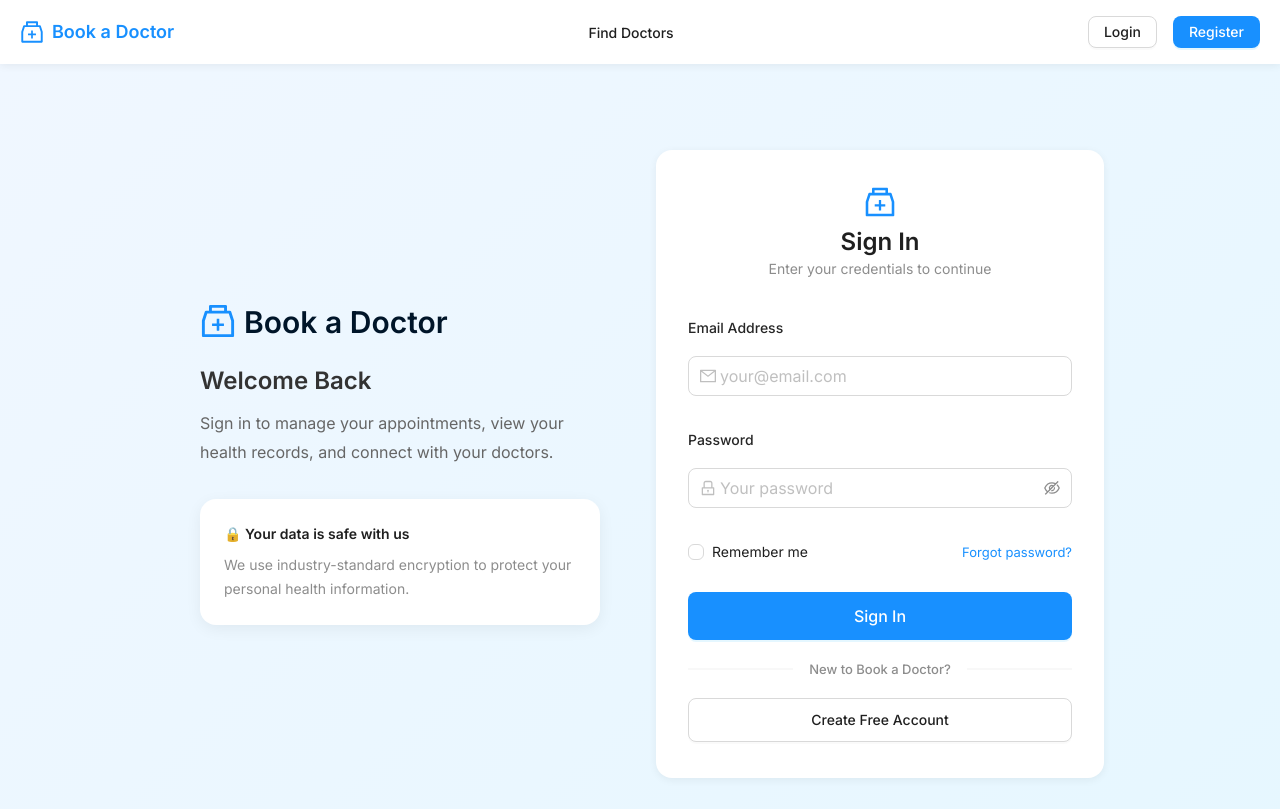
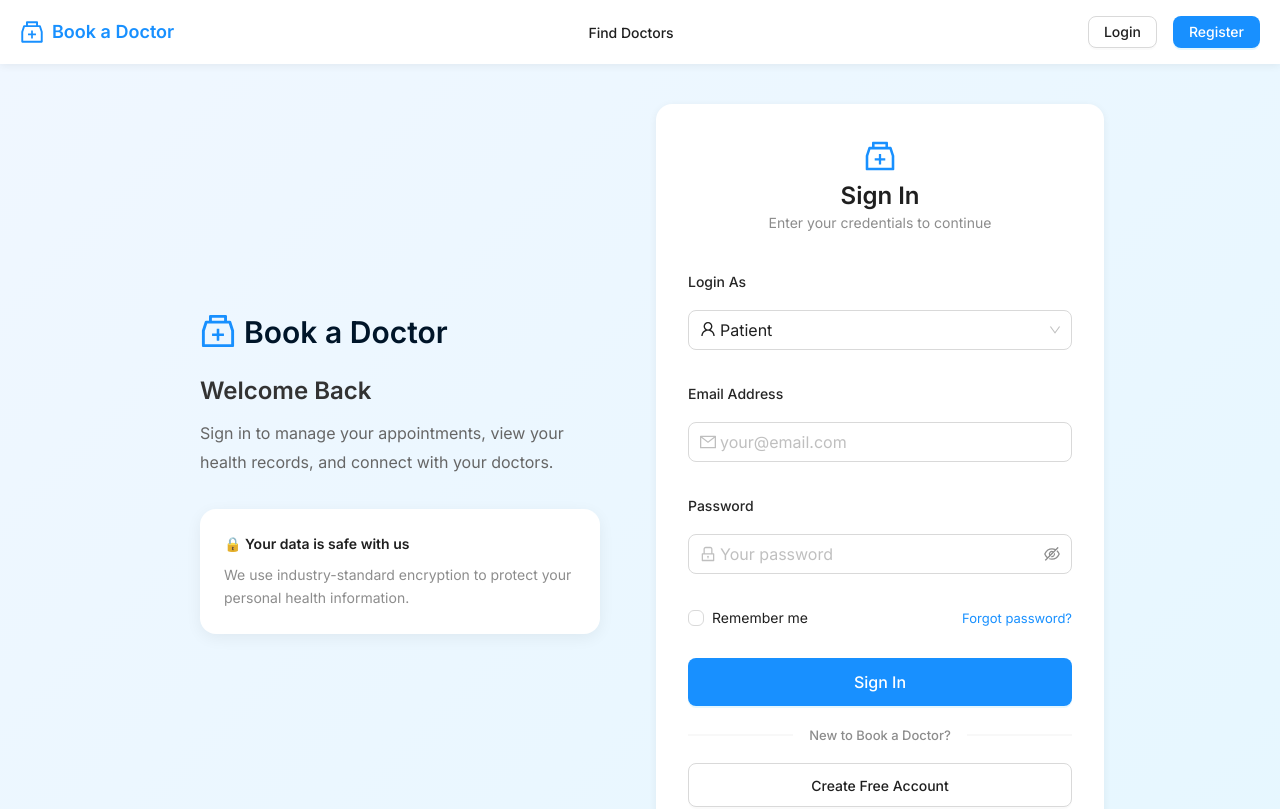
Before and after one commit to Jupatikotivenkatesh/Book-a-Doctor, a React (Vite) app in the folder client/: page /login in a window 1280 px wide. Shown: the top 809 px of the page. Built offline with nearby package versions, Linux system fonts and the light colour scheme; no server answers.

Commit message:
Updated the files

```diff
--- a/client/src/pages/Login.jsx
+++ b/client/src/pages/Login.jsx
@@ -1,14 +1,31 @@
 import React, { useEffect } from "react";
 import {
-  Form, Input, Button, Typography, Card, Checkbox,
-  Divider, Alert, Space, Row, Col,
+  Form,
+  Input,
+  Button,
+  Typography,
+  Card,
+  Checkbox,
+  Divider,
+  Alert,
+  Space,
+  Row,
+  Col,
+  Select,
 } from "antd";
 import {
-  MailOutlined, LockOutlined, MedicineBoxOutlined,
+  MailOutlined,
+  LockOutlined,
+  MedicineBoxOutlined,
+  UserOutlined,
 } from "@ant-design/icons";
 import { Link, useNavigate, useLocation } from "react-router-dom";
 import { useDispatch, useSelector } from "react-redux";
-import { login, clearError, clearSuccess } from "../redux/slices/authSlice";
+import {
+  login,
+  clearError,
+  clearSuccess,
+} from "../redux/slices/authSlice";
 import { message as antMessage } from "antd";
 
 const { Title, Text, Paragraph } = Typography;
@@ -21,10 +38,14 @@ const ROLE_REDIRECTS = {
 
 const Login = () => {
   const [form] = Form.useForm();
+
   const dispatch = useDispatch();
   const navigate = useNavigate();
   const location = useLocation();
-  const { loading, error, success, user } = useSelector((state) => state.auth);
+
+  const { loading, error, success, user } = useSelector(
+    (state) => state.auth
+  );
 
   const from = location.state?.from?.pathname || null;
 
@@ -36,54 +57,146 @@ const Login = () => {
   useEffect(() => {
     if (success && user) {
       antMessage.success(`Welcome back, ${user.name}!`);
-      const destination = from || ROLE_REDIRECTS[user.role] || "/dashboard";
+
+      const destination =
+        from || ROLE_REDIRECTS[user.role] || "/dashboard";
+
       navigate(destination, { replace: true });
     }
   }, [success, user, navigate, from]);
 
-  const onFinish = ({ email, password }) => {
-    dispatch(login({ email, password }));
+  const onFinish = ({ email, password, role }) => {
+    dispatch(
+      login({
+        email,
+        password,
+        role,
+      })
+    );
   };
 
   return (
-    <div style={{
-      minHeight: "100vh", background: "linear-gradient(135deg, #f0f7ff 0%, #e6f7ff 100%)",
-      display: "flex", alignItems: "center", justifyContent: "center", padding: "40px 16px",
-    }}>
-      <Row style={{ width: "100%", maxWidth: 960 }} gutter={[32, 32]} align="middle">
-        {/* Left branding */}
+    <div
+      style={{
+        minHeight: "100vh",
+        background:
+          "linear-gradient(135deg, #f0f7ff 0%, #e6f7ff 100%)",
+        display: "flex",
+        alignItems: "center",
+        justifyContent: "center",
+        padding: "40px 16px",
+      }}
+    >
+      <Row
+        style={{ width: "100%", maxWidth: 960 }}
+        gutter={[32, 32]}
+        align="middle"
+      >
+        {/* Left Branding */}
         <Col xs={0} md={12}>
           <div style={{ padding: "0 24px" }}>
             <Space style={{ marginBottom: 24 }}>
-              <MedicineBoxOutlined style={{ fontSize: 36, color: "#1890ff" }} />
-              <Title level={2} style={{ margin: 0, color: "#001529" }}>Book a Doctor</Title>
+              <MedicineBoxOutlined
+                style={{
+                  fontSize: 36,
+                  color: "#1890ff",
+                }}
+              />
+              <Title
+                level={2}
+                style={{
+                  margin: 0,
+                  color: "#001529",
+                }}
+              >
+                Book a Doctor
+              </Title>
             </Space>
-            <Title level={3} style={{ color: "#333" }}>Welcome Back</Title>
-            <Paragraph style={{ color: "#666", fontSize: 16, lineHeight: 1.8 }}>
-              Sign in to manage your appointments, view your health records, and connect with your doctors.
+
+            <Title level={3} style={{ color: "#333" }}>
+              Welcome Back
+            </Title>
+
+            <Paragraph
+              style={{
+                color: "#666",
+                fontSize: 16,
+                lineHeight: 1.8,
+              }}
+            >
+              Sign in to manage your appointments, view your
+              health records, and connect with your doctors.
             </Paragraph>
-            <div style={{
-              background: "white", borderRadius: 16, padding: 24,
-              boxShadow: "0 4px 16px rgba(0,0,0,0.06)", marginTop: 32,
-            }}>
-              <Text strong style={{ display: "block", marginBottom: 8 }}>🔒 Your data is safe with us</Text>
-              <Text type="secondary" style={{ fontSize: 14, lineHeight: 1.7 }}>
-                We use industry-standard encryption to protect your personal health information.
+
+            <div
+              style={{
+                background: "white",
+                borderRadius: 16,
+                padding: 24,
+                boxShadow:
+                  "0 4px 16px rgba(0,0,0,0.06)",
+                marginTop: 32,
+              }}
+            >
+              <Text
+                strong
+                style={{
+                  display: "block",
+                  marginBottom: 8,
+                }}
+              >
+                🔒 Your data is safe with us
+              </Text>
+
+              <Text
+                type="secondary"
+                style={{
+                  fontSize: 14,
+                  lineHeight: 1.7,
+                }}
+              >
+                We use industry-standard encryption to protect
+                your personal health information.
               </Text>
             </div>
           </div>
         </Col>
 
-        {/* Form */}
+        {/* Login Card */}
         <Col xs={24} md={12}>
           <Card
-            style={{ borderRadius: 20, boxShadow: "0 12px 40px rgba(0,0,0,0.1)", border: "none" }}
-            bodyStyle={{ padding: "36px 32px" }}
+            style={{
+              borderRadius: 20,
+              boxShadow:
+                "0 12px 40px rgba(0,0,0,0.1)",
+              border: "none",
+            }}
+            bodyStyle={{
+              padding: "36px 32px",
+            }}
           >
-            <div style={{ textAlign: "center", marginBottom: 28 }}>
-              <MedicineBoxOutlined style={{ fontSize: 32, color: "#1890ff", display: "block", marginBottom: 8 }} />
-              <Title level={3} style={{ margin: 0 }}>Sign In</Title>
-              <Text type="secondary">Enter your credentials to continue</Text>
+            <div
+              style={{
+                textAlign: "center",
+                marginBottom: 28,
+              }}
+            >
+              <MedicineBoxOutlined
+                style={{
+                  fontSize: 32,
+                  color: "#1890ff",
+                  display: "block",
+                  marginBottom: 8,
+                }}
+              />
+
+              <Title level={3} style={{ margin: 0 }}>
+                Sign In
+              </Title>
+
+              <Text type="secondary">
+                Enter your credentials to continue
+              </Text>
             </div>
 
             {error && (
@@ -93,7 +206,10 @@ const Login = () => {
                 showIcon
                 closable
                 onClose={() => dispatch(clearError())}
-                style={{ marginBottom: 20, borderRadius: 8 }}
+                style={{
+                  marginBottom: 20,
+                  borderRadius: 8,
+                }}
               />
             )}
 
@@ -103,65 +219,167 @@ const Login = () => {
               onFinish={onFinish}
               requiredMark={false}
               size="large"
+              initialValues={{
+                role: "patient",
+              }}
             >
+              {/* Role Selection */}
+
+              <Form.Item
+                name="role"
+                label="Login As"
+                rules={[
+                  {
+                    required: true,
+                    message: "Please select a role",
+                  },
+                ]}
+              >
+                <Select
+                  prefix={<UserOutlined />}
+                  placeholder="Select role"
+                >
+                  <Select.Option value="patient">
+                    Patient
+                  </Select.Option>
+
+                  <Select.Option value="doctor">
+                    Doctor
+                  </Select.Option>
+
+                  <Select.Option value="admin">
+                    Admin
+                  </Select.Option>
+                </Select>
+              </Form.Item>
+
+              {/* Email */}
+
               <Form.Item
                 name="email"
                 label="Email Address"
                 rules={[
-                  { required: true, message: "Please enter your email" },
-                  { type: "email", message: "Please enter a valid email" },
+                  {
+                    required: true,
+                    message: "Please enter your email",
+                  },
+                  {
+                    type: "email",
+                    message:
+                      "Please enter a valid email",
+                  },
                 ]}
               >
                 <Input
-                  prefix={<MailOutlined style={{ color: "#bfbfbf" }} />}
+                  prefix={
+                    <MailOutlined
+                      style={{
+                        color: "#bfbfbf",
+                      }}
+                    />
+                  }
                   placeholder="your@email.com"
-                  style={{ borderRadius: 8 }}
                   autoComplete="email"
+                  style={{
+                    borderRadius: 8,
+                  }}
                 />
               </Form.Item>
+
+              {/* Password */}
 
               <Form.Item
                 name="password"
                 label="Password"
-                rules={[{ required: true, message: "Please enter your password" }]}
+                rules={[
+                  {
+                    required: true,
+                    message:
+                      "Please enter your password",
+                  },
+                ]}
               >
                 <Input.Password
-                  prefix={<LockOutlined style={{ color: "#bfbfbf" }} />}
+                  prefix={
+                    <LockOutlined
+                      style={{
+                        color: "#bfbfbf",
+                      }}
+                    />
+                  }
                   placeholder="Your password"
-                  style={{ borderRadius: 8 }}
                   autoComplete="current-password"
+                  style={{
+                    borderRadius: 8,
+                  }}
                 />
               </Form.Item>
 
               <Form.Item style={{ marginBottom: 4 }}>
-                <div style={{ display: "flex", justifyContent: "space-between", alignItems: "center" }}>
+                <div
+                  style={{
+                    display: "flex",
+                    justifyContent: "space-between",
+                    alignItems: "center",
+                  }}
+                >
                   <Checkbox>Remember me</Checkbox>
-                  <Link to="#" style={{ fontSize: 13, color: "#1890ff" }}>
+
+                  <Link
+                    to="#"
+                    style={{
+                      fontSize: 13,
+                      color: "#1890ff",
+                    }}
+                  >
                     Forgot password?
                   </Link>
                 </div>
               </Form.Item>
 
-              <Form.Item style={{ marginTop: 20, marginBottom: 12 }}>
+              <Form.Item
+                style={{
+                  marginTop: 20,
+                  marginBottom: 12,
+                }}
+              >
                 <Button
                   type="primary"
                   htmlType="submit"
                   block
                   loading={loading}
-                  style={{ height: 48, borderRadius: 8, fontSize: 16, fontWeight: 600 }}
+                  style={{
+                    height: 48,
+                    borderRadius: 8,
+                    fontSize: 16,
+                    fontWeight: 600,
+                  }}
                 >
-                  {loading ? "Signing In..." : "Sign In"}
+                  {loading
+                    ? "Signing In..."
+                    : "Sign In"}
                 </Button>
               </Form.Item>
             </Form>
 
             <Divider style={{ margin: "16px 0" }}>
-              <Text type="secondary" style={{ fontSize: 13 }}>New to Book a Doctor?</Text>
+              <Text
+                type="secondary"
+                style={{ fontSize: 13 }}
+              >
+                New to Book a Doctor?
+              </Text>
             </Divider>
 
             <div style={{ textAlign: "center" }}>
               <Link to="/register">
-                <Button block style={{ height: 44, borderRadius: 8 }}>
+                <Button
+                  block
+                  style={{
+                    height: 44,
+                    borderRadius: 8,
+                  }}
+                >
                   Create Free Account
                 </Button>
               </Link>
```
Also changed, not shown: 1 other file (tests, documents, lock files or other folders).
